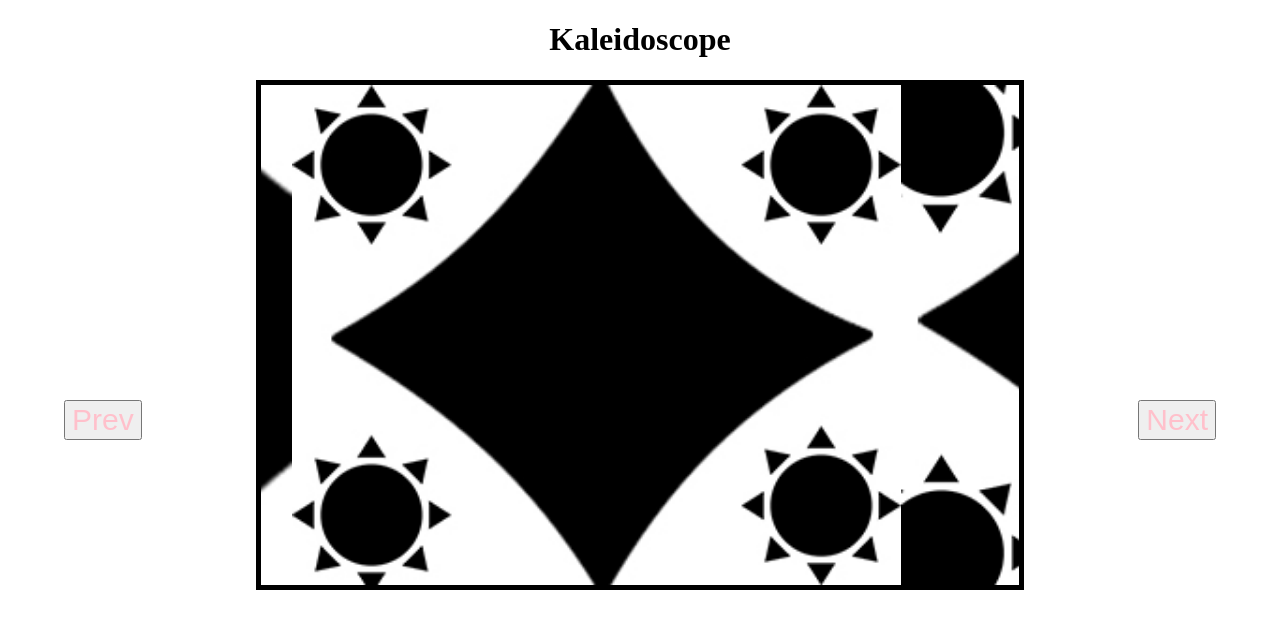
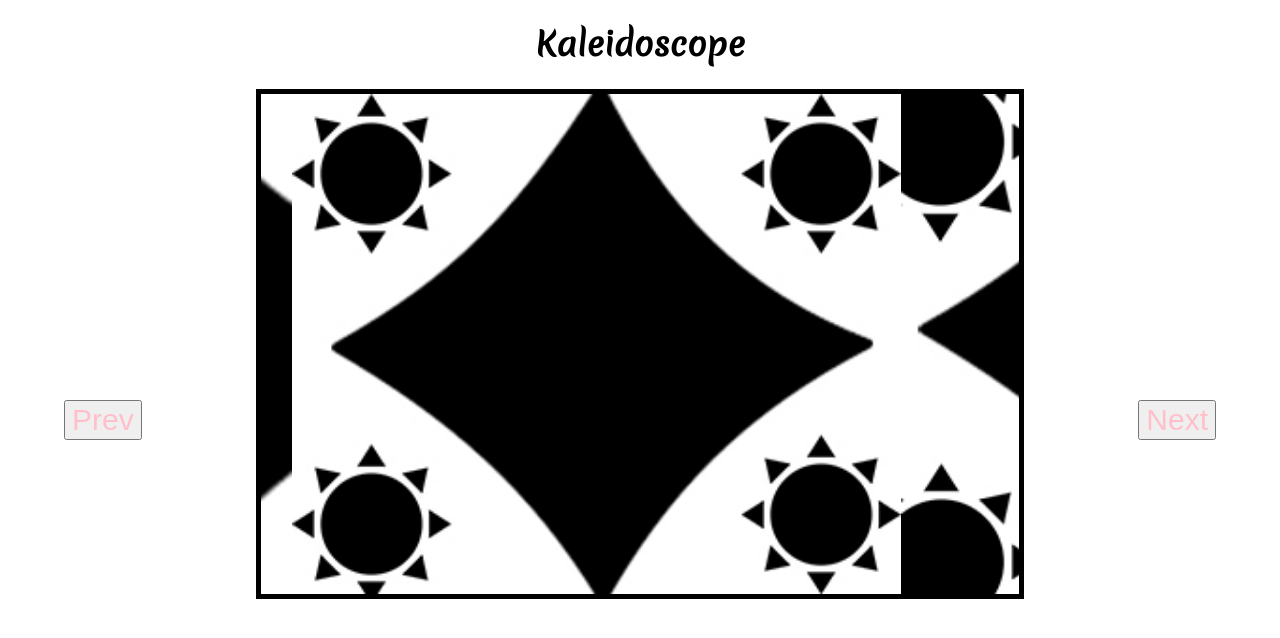
Before and after one commit to ninakara/ninakara.github.io, a plain HTML site: page index.html in a window 1280 px wide. Drawn offline with Linux system fonts and the light colour scheme.

Commit message:
Update index.html

```diff
--- a/index.html
+++ b/index.html
@@ -12,7 +12,7 @@
 </head>
 
 <body>
-    <h1 style="text-align:center;"> <div style="font-family: 'Merienda-Bold.tff', serif;">Kaleidoscope</div></h1>
+    <h1 style="text-align:center;"> <div style="font-family: 'Merienda', serif;">Kaleidoscope</div></h1>
     <div class="carousel-container">
     <div class="carousel-slide">
     <i class="fas fa-arrow-circle-right" id"nextBtn"></i>
```
